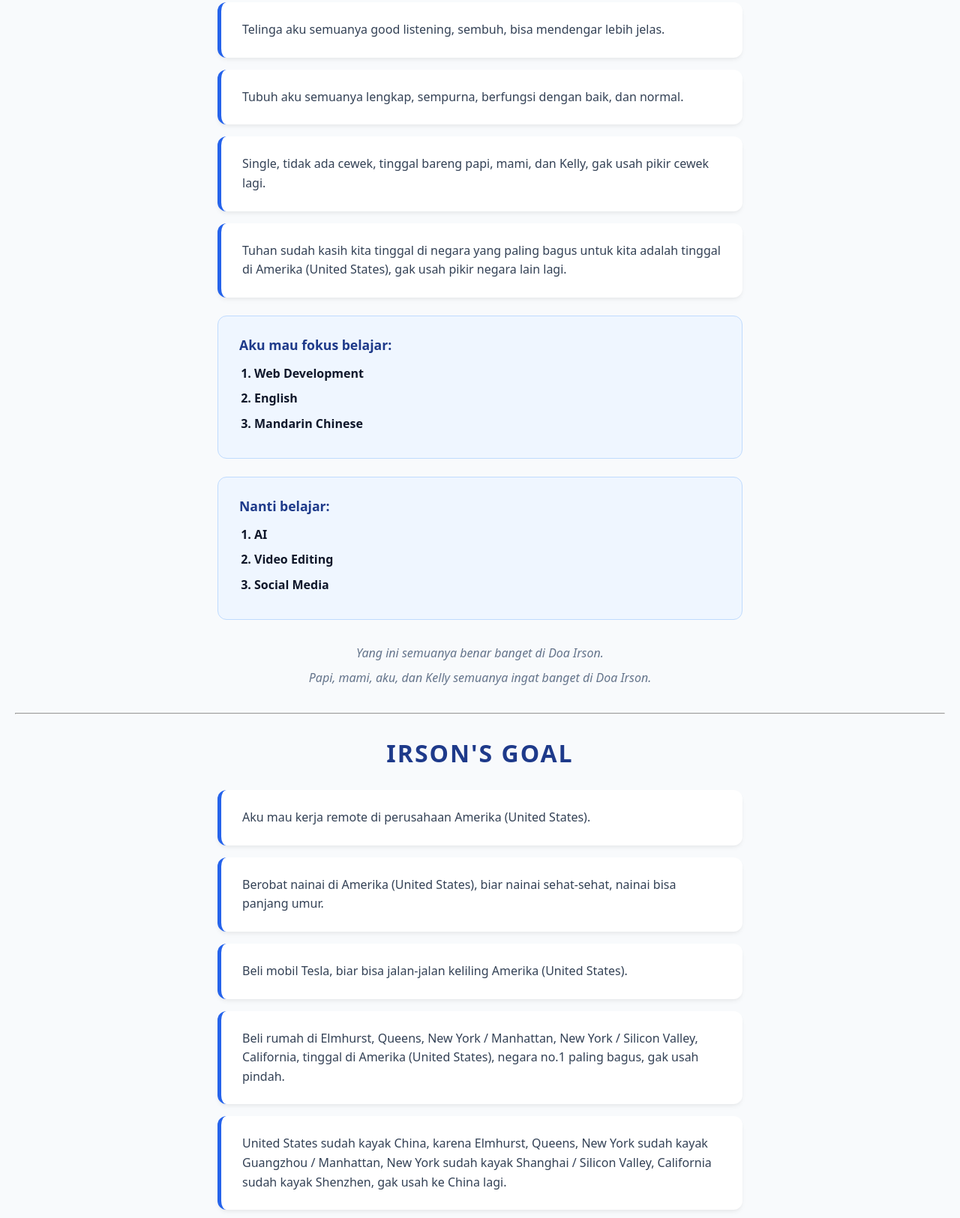
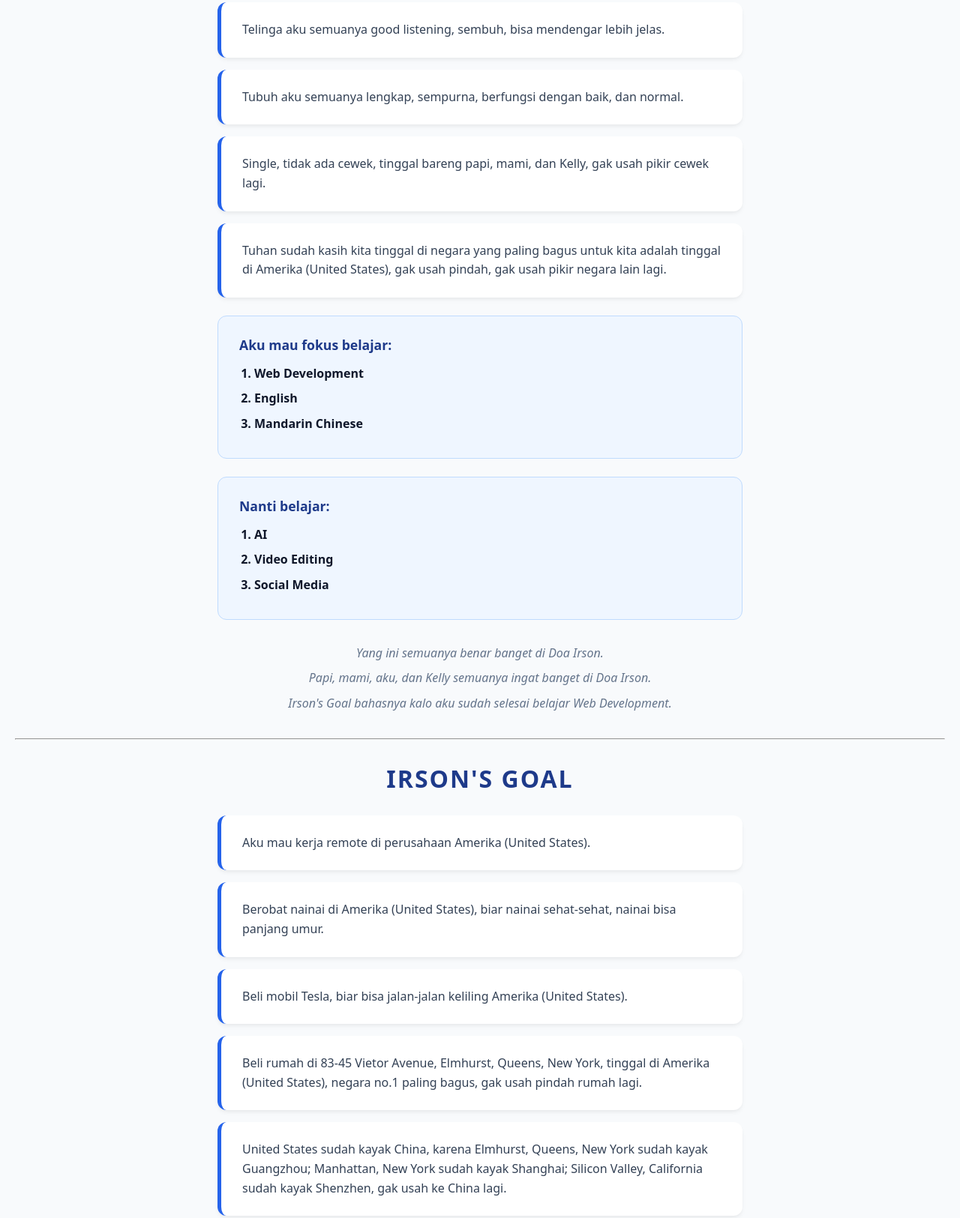
Before and after one commit to Irson-Zhang/JS-Lanjutan-WPU, a plain HTML site: page doa-irson.html in a window 1280 px wide. Shown: the part 112-1737 px from the top of the page at 75% size. Drawn offline with Linux system fonts and the light colour scheme.

Commit message:
feat: update content in Doa Irson and Irson's Goal sections for clarity and detail

```diff
--- a/doa-irson.html
+++ b/doa-irson.html
@@ -119,8 +119,8 @@
         </div>
         <div class="goal-card">
           Tuhan sudah kasih kita tinggal di negara yang paling bagus untuk kita
-          adalah tinggal di Amerika (United States), gak usah pikir negara lain
-          lagi.
+          adalah tinggal di Amerika (United States), gak usah pindah, gak usah
+          pikir negara lain lagi.
         </div>
       </section>
 
@@ -145,6 +145,9 @@
       <footer>
         <p>Yang ini semuanya benar banget di Doa Irson.</p>
         <p>Papi, mami, aku, dan Kelly semuanya ingat banget di Doa Irson.</p>
+        <p>
+          Irson's Goal bahasnya kalo aku sudah selesai belajar Web Development.
+        </p>
       </footer>
     </main>
   </body>
@@ -273,13 +276,13 @@
           States).
         </div>
         <div class="goal-card">
-          Beli rumah di Elmhurst, Queens, New York / Manhattan, New York /
-          Silicon Valley, California, tinggal di Amerika (United States), negara
-          no.1 paling bagus, gak usah pindah.
+          Beli rumah di 83-45 Vietor Avenue, Elmhurst, Queens, New York, tinggal
+          di Amerika (United States), negara no.1 paling bagus, gak usah pindah
+          rumah lagi.
         </div>
         <div class="goal-card">
           United States sudah kayak China, karena Elmhurst, Queens, New York
-          sudah kayak Guangzhou / Manhattan, New York sudah kayak Shanghai /
+          sudah kayak Guangzhou; Manhattan, New York sudah kayak Shanghai;
           Silicon Valley, California sudah kayak Shenzhen, gak usah ke China
           lagi.
         </div>
```
Also changed, not shown: irson-s-goal.html (+7 -3 lines).
